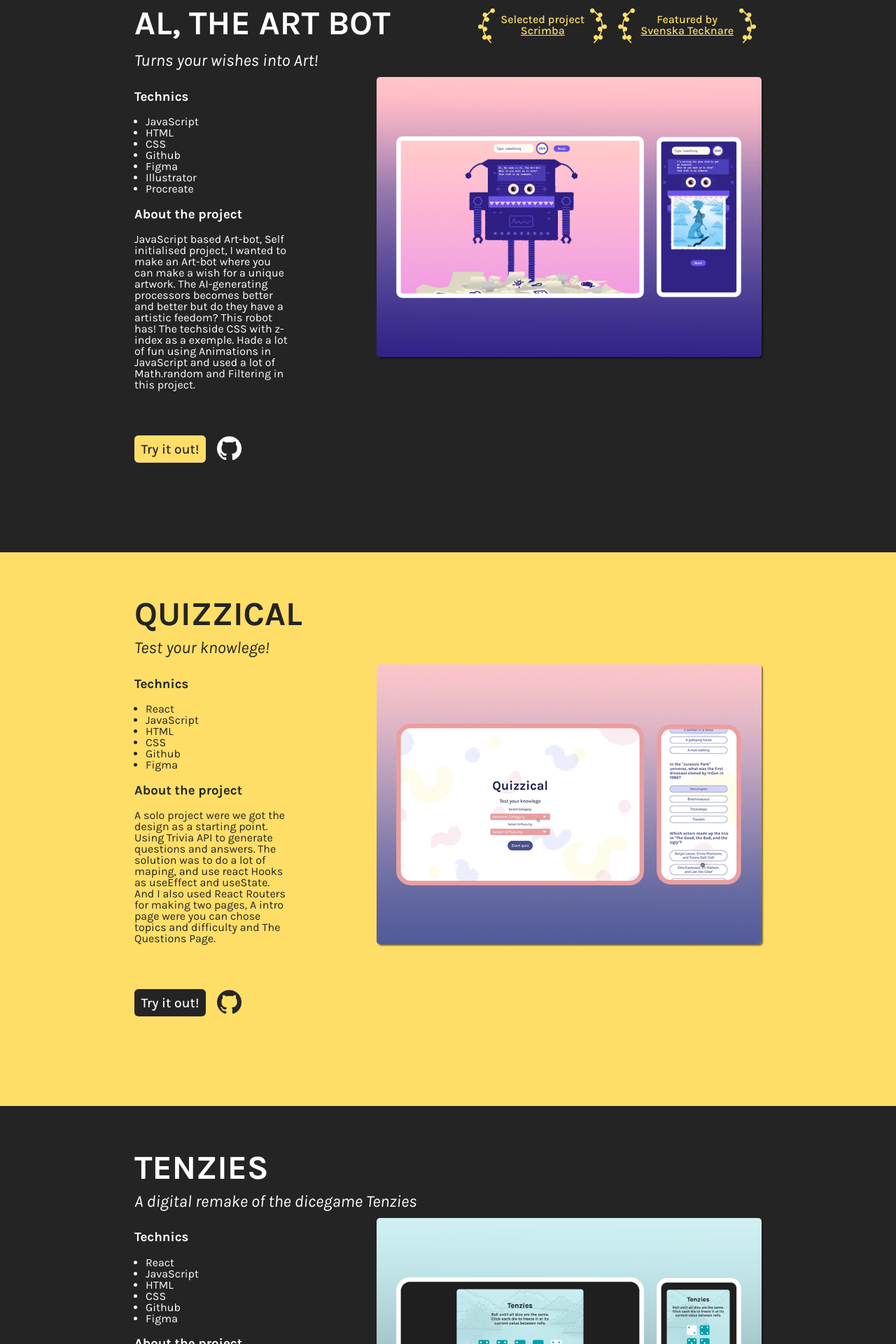
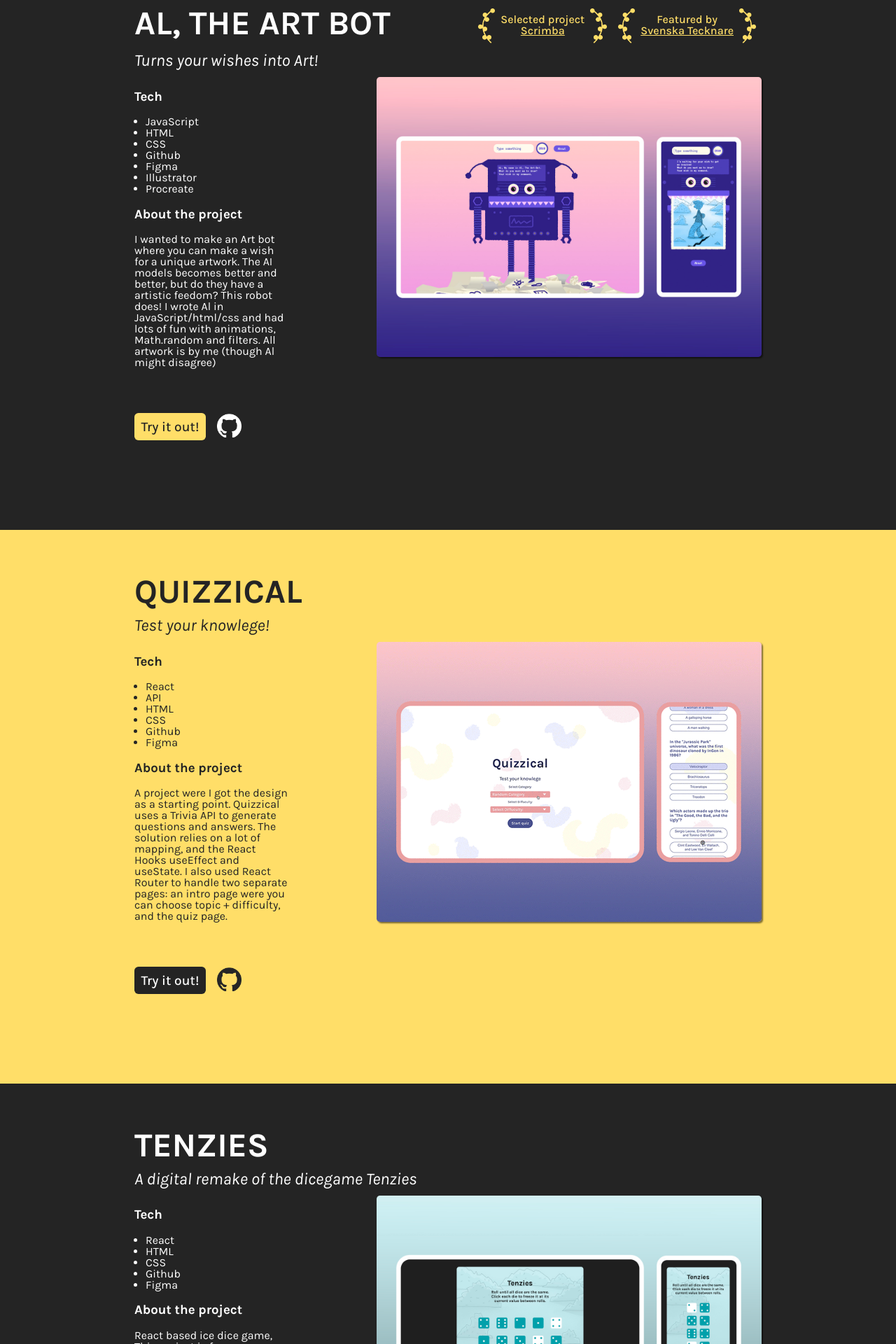
Before and after one commit to ElinMolander/PortfolioSite, a React (Vite) app: page / in a window 1280 px wide. Shown: the part 860-2780 px from the top of the page at 70% size. Built offline with nearby package versions, Linux system fonts and the light colour scheme.

Commit message:
spellchecking

```diff
--- a/src/App.jsx
+++ b/src/App.jsx
@@ -31,13 +31,11 @@ function App() {
             technics={["JavaScript", "HTML",
              "CSS", "Github", "Figma", "Illustrator", "Procreate"]}
             shortText="Turns your wishes into Art!"
-            text=" JavaScript based Art-bot,
-            Self initialised project, I wanted to make an Art-bot where
-             you can make a wish for a unique artwork. The AI-generating processors becomes better and better
-             but do they have a artistic feedom? This robot has!
-              The techside CSS with z-index as a exemple. Hade a lot of fun using
-              Animations in JavaScript and used a lot of Math.random and
-              Filtering in this project."
+            text="
+              I wanted to make an Art bot where you can make a wish for a unique artwork.
+              The AI models becomes better and better, but do they have a artistic feedom? This robot does!
+              I wrote Al in JavaScript/html/css and had lots of fun with animations, Math.random and
+              filters. All artwork is by me (though Al might disagree)"
             img={imgALArtbot}
             gitLogo={githubLogo}
             imgBlad={blad}
@@ -51,14 +49,14 @@ function App() {
             isLight={false}
         />
       <Work headline="Quizzical"
-            technics={["React", "JavaScript", "HTML",
+            technics={["React", "API", "HTML",
              "CSS", "Github","Figma"]}
             shortText="Test your knowlege!"
-            text="A solo project were we got the design as a starting point.
-            Using Trivia API to generate questions and answers.
-            The solution was to do a lot of maping, and use react Hooks as
-            useEffect and useState. And I also used React Routers for making two pages,
-            A intro page were you can chose topics and difficulty and The Questions Page."
+            text="A project were I got the design as a starting point.
+            Quizzical uses a Trivia API to generate questions and answers.
+            The solution relies on a lot of mapping, and the React Hooks
+            useEffect and useState. I also used React Router to handle two separate pages:
+            an intro page were you can choose topic + difficulty, and the quiz page."
             img={quizzical}
             gitLogo={githubLogo}
             imgBlad={blad}
@@ -68,17 +66,14 @@ function App() {
             isLight={true}
         />
       <Work headline="Tenzies"
-            technics={["React", "JavaScript", "HTML",
+            technics={["React", "HTML",
             "CSS", "Github","Figma"]}
             shortText="A digital remake of the dicegame Tenzies"
             text="React based ice dice game,
-            This project is form my cores in front end development.
-             Were I got the design from the cores but also change some aspects.
-              This was great to get warm with components i React and other tech
-              as useEffects, useState.
-            I made the design off the dice manly as a CSS challenge.
-            Fun thing was to implement confetti in the end game,
-            who doesn't love confetti?"
+              This project is from my course in front-end development where we were given a design, which I put my own spin on.
+              This was great project to get cosy with components in React and using the useEffects and useState Hooks.
+              I decided to implement the dice visuals mainly in CSS as a challenge.
+              Another fun thing I added was confetti when you win, who doesn't love confetti?"
             img={tenzies}
             gitLogo={githubLogo}
             imgBlad={blad}
@@ -88,12 +83,14 @@ function App() {
             isLight={false}
        />
 
-      <Work headline="Color-scheme "
+      <Work headline="Color-scheme"
             technics={["API","JavaScript", "HTML",
             "CSS", "Github","Figma"]}
-            shortText="get the right color"
-            text="Working with an open API (thecolorapi) to get nice-looking color schemes. This was a solo project in my frontend course at Scrimba, we were given the design and had to implement and come up with the code solution ourselves.
-            Also made it compatible for mobile with Media Queries and CSS."
+            shortText="Find the right color"
+            text="I worked with an open API (thecolorapi) to get nice-looking color schemes.
+            This was a solo project in my frontend course at Scrimba, we were given the design and
+            had to implement it on our own.
+            I added making it compatible with mobile devices using Media Queries and CSS."
             img={ColorScheme}
             gitLogo={githubLogo}
             imgBlad={blad}
@@ -104,19 +101,17 @@ function App() {
       />
 
 
-      <Work headline="VAT-Calculator"
-            technics={["javaScript", "HTML",
+      <Work headline="VAT Calculator"
+            technics={["JavaScript", "HTML",
             "CSS", "Github","Figma"]}
-            shortText="Calculate the right VAT"
+            shortText="Who doesn't love calculating VAT!?"
             text="VAT-calculator-SE
-            I was missing a nice-looking VAT calculator,
-             so I made one.
-              Using JavaScript, with some math skills.
-              Using all basic techniques as addEventListener,
-              functions, inputs. I made all the fields possible
-              to copy. As a bonus,
-               I made a version as a Chrome extension
-               for now it is only accessible locally. Happy VAT Calculating!"
+              I was missing a nice-looking VAT calculator,
+              so I made one, I'm sure you can relate.
+              It was a good exercise in basic JavaScript, and math.
+              I made all the fields possible to copy to clipboard, and as a bonus challenge
+              made a Chrome extension of it (but I haven't published it).
+              Happy VAT Calculating!"
             img={ VAT }
             gitLogo={githubLogo}
             imgBlad={blad}
--- a/src/components/About.jsx
+++ b/src/components/About.jsx
@@ -18,37 +18,37 @@ function handleContactButton(){
                 <h3 className="about-myName">Elin Molander</h3>
                 <div>
                      <div className="tech-row">
-                        <h5>Tech</h5>
-                        <p> HTML, CSS, SCSS, Flexbox, JavaScript ES6, JSX, React, React Hooks, Node.js, Web Accessibly,
-                             API:s, Github, Figma, Photoshop, Illustrator, After effects, Blender, Unity. </p>
+                        <h5>Skills</h5>
+                        <p> React, JavaScript, HTML, SCSS/CSS, Node.js,
+                             API:s, Web Accessibility, Github, Figma, Photoshop, Illustrator, After Effects, Procreate, Blender, Unity.</p>
                     </div>
                     <div className="about-rows">
                         <img src={props.symbols[0].game}></img>
-                        <p>I´m a Front end developer with a expertise in illustration and games.</p>
+                        <p>I'm a Front-end developer with added expertise in illustration and games.</p>
                     </div>
 
                     <div className="about-rows">
                         <img src={props.symbols[1].pin}></img>
-                        <p> Based in Göteborg and curently looking for job as a developer.</p>
+                        <p> Based in Göteborg and currently looking for a job as a developer.</p>
                     </div>
 
                     <div className="about-rows">
                         <img src={props.symbols[2].bb}></img>
-                        <p>I also love to make games and togheter with Erik Hallgren
-                            I have made some at Beardybird.</p>
+                        <p>I love to make games and have released two, together with Erik Hallgren,
+                            we call ourselves Beardybird.</p>
                     </div>
 
                     <div className="about-rows">
                         <img src={props.symbols[3].pen}></img>
                         <p>I have been working as a Illustrator for 10 years.
-                            That means I´m very good at all the Adobe programs
-                            and I also can animate as a bonus!</p>
+                            That also means I'm very good at all the Adobe programs
+                            and I can animate as a bonus!</p>
                     </div>
 
                     <div className="about-rows">
                         <img src={props.symbols[4].bike}></img>
-                        <p> When I´m not developing I love to dance lindy hop,
-                            or taking long bike trips. </p>
+                        <p> When I'm not developing I love to dance Lindy Hop, being creative
+                            and taking long bike trips. </p>
                     </div>
 
 
--- a/src/components/Contact.jsx
+++ b/src/components/Contact.jsx
@@ -13,7 +13,7 @@ function Contact(props) {
                 <h3>More of my illustrations and animation at</h3>
                 <a href="https://elinmolander.com/" className="filled-button">Illustration portfolio</a>
                 <h3>We are making games at</h3>
-                <a href="https://www.beardybird.com/" className="filled-button">BeardyBird Games</a>
+                <a href="https://www.beardybird.com/" className="filled-button">Beardybird Games</a>
             </div>
 
 
--- a/src/components/Home.jsx
+++ b/src/components/Home.jsx
@@ -13,9 +13,12 @@ function handleAboutClick(){
         <section id="homeSection" className="light-section" ref={homeRef} >
             <div className="home-content">
             <img src={props.img}  onClick={handleAboutClick} className="portrait"></img>
-                 <h2>Hi! My name is Elin Molander.
-                     A Front end developer with a passion for Games and Illustration.
-                When I´m not developing I love to dance or taking long bike trips.</h2>
+                 <h2>Hi!<br/>
+                    My name is Elin Molander.<br/>
+                    I'm a front-end developer with a passion for games and illustration.<br/>
+                    When I'm not developing I love to dance or taking long bike trips.<br/>
+                    I live in Gothenburg, Sweden.
+                </h2>
             </div>
             <button className="filled-button" onClick={handleContactClick}> Contact</button>
         </section>
--- a/src/components/Work.jsx
+++ b/src/components/Work.jsx
@@ -49,7 +49,7 @@ function Work(props) {
                 <div>
                     <div className="bread-texts">
                         <div >
-                            <h3>Technics </h3>
+                            <h3>Tech </h3>
                             <ul className="technicsList">
                                 { displayTechnics }
                             </ul>
```
